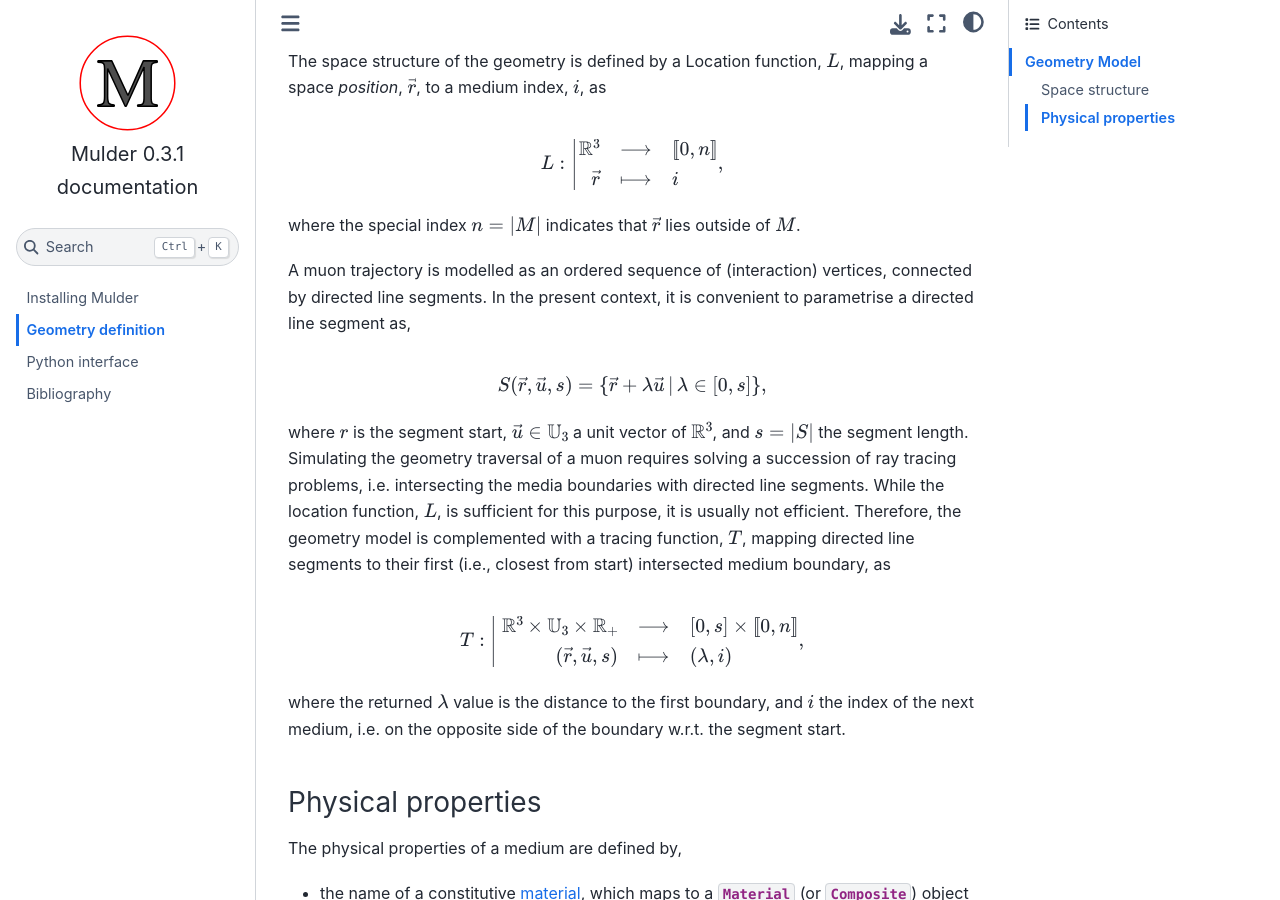
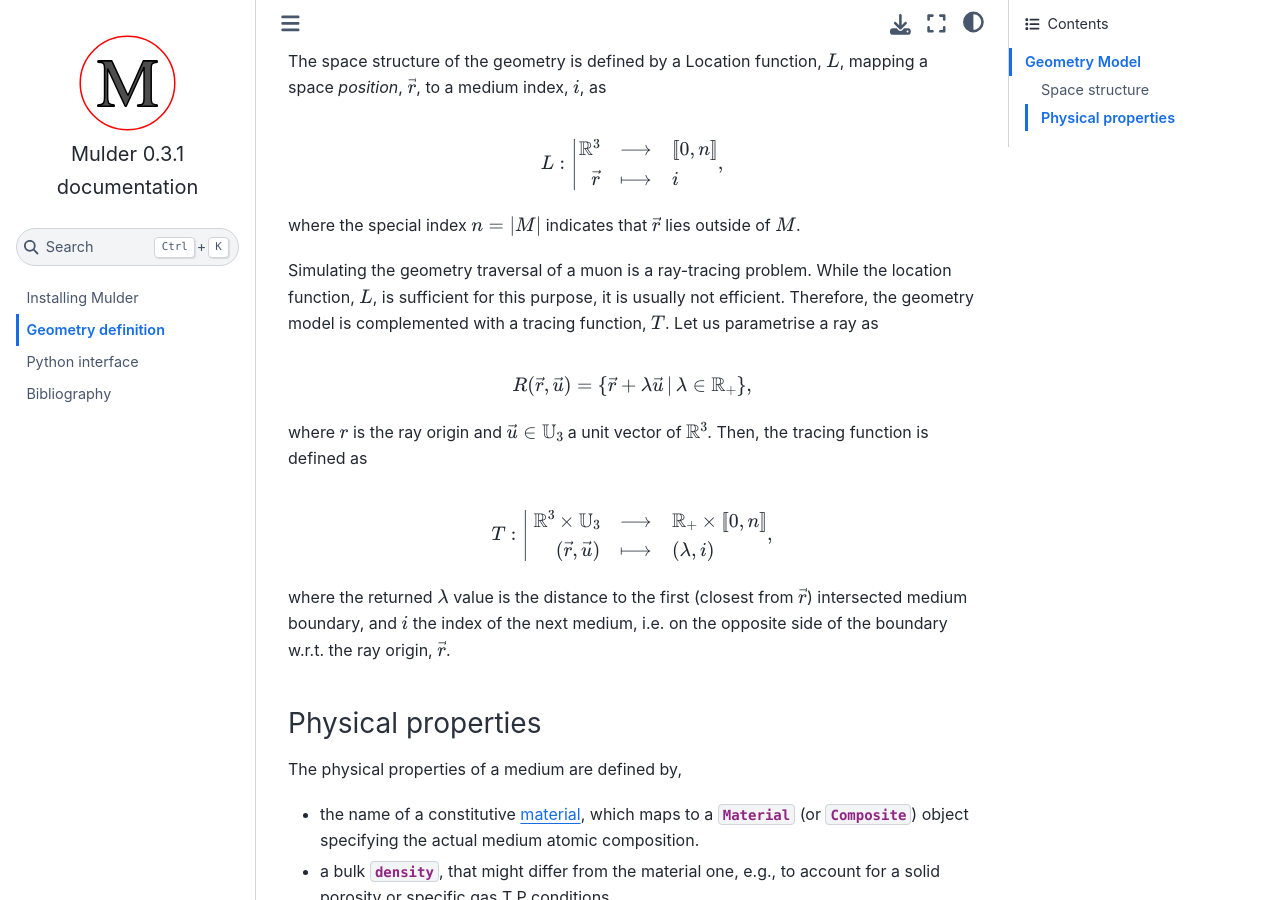
Before and after one commit to niess/mulder, a Sphinx documentation site: the page built from docs/source/geometry.rst, in a window 1280 px wide and 900 px high, scrolled down 529 px. Built offline with Sphinx 7.4.7 and the Sphinx Book theme 1.1.4, drawn with Linux system fonts in a browser that asks for light colours.

```diff
--- a/docs/source/geometry.rst
+++ b/docs/source/geometry.rst
@@ -37,36 +37,32 @@
 where the special index :math:`n = \left|M\right|` indicates that
 :math:`\vec{r}` lies outside of :math:`M`.
 
-A muon trajectory is modelled as an ordered sequence of (interaction) vertices,
-connected by directed line segments. In the present context, it is convenient to
-parametrise a directed line segment as,
+Simulating the geometry traversal of a muon is a ray-tracing problem. While the
+location function, :math:`L`, is sufficient for this purpose, it is usually not
+efficient. Therefore, the geometry model is complemented with a tracing
+function, :math:`T`. Let us parametrise a ray as
 
 .. math::
 
-   S(\vec{r}, \vec{u}, s) = \{ \vec{r} + \lambda \vec{u} \,|\, \lambda \in [0, s] \},
+   R(\vec{r}, \vec{u}) = \{ \vec{r} + \lambda \vec{u} \,|\, \lambda \in \mathbb{R}_+ \} ,
 
-where :math:`r` is the segment start, :math:`\vec{u} \in \mathbb{U}_3` a unit
-vector of :math:`\mathbb{R}^3`, and :math:`s = |S|` the segment length.
-Simulating the geometry traversal of a muon requires solving a succession of ray
-tracing problems, i.e. intersecting the media boundaries with directed line
-segments. While the location function, :math:`L`, is sufficient for this
-purpose, it is usually not efficient. Therefore, the geometry model is
-complemented with a tracing function, :math:`T`, mapping directed line segments
-to their first (i.e., closest from start) intersected medium boundary, as
+where :math:`r` is the ray origin and :math:`\vec{u} \in \mathbb{U}_3` a unit
+vector of :math:`\mathbb{R}^3`. Then, the tracing function is defined as
 
 .. math::
 
    T:
    \left|
      \begin{array}{rcl}
-       \mathbb{R}^3 \times \mathbb{U}_3 \times \mathbb{R}_+ & \longrightarrow & [0, s] \times \left[\!\left[ 0, n \right]\!\right] \\
-       (\vec{r}, \vec{u}, s) & \longmapsto & (\lambda, i) \\
+       \mathbb{R}^3 \times \mathbb{U}_3 & \longrightarrow & \mathbb{R}_+ \times \left[\!\left[ 0, n \right]\!\right] \\
+       (\vec{r}, \vec{u}) & \longmapsto & (\lambda, i) \\
      \end{array}
    \right. ,
 
-where the returned :math:`\lambda` value is the distance to the first boundary,
-and :math:`i` the index of the next medium, i.e. on the opposite side of the
-boundary w.r.t. the segment start.
+where the returned :math:`\lambda` value is the distance to the first (closest
+from :math:`\vec{r}`) intersected medium boundary, and :math:`i` the index of
+the next medium, i.e. on the opposite side of the boundary w.r.t. the ray
+origin, :math:`\vec{r}`.
 
 
 Physical properties
```
Also changed, not shown: 5 other files.
